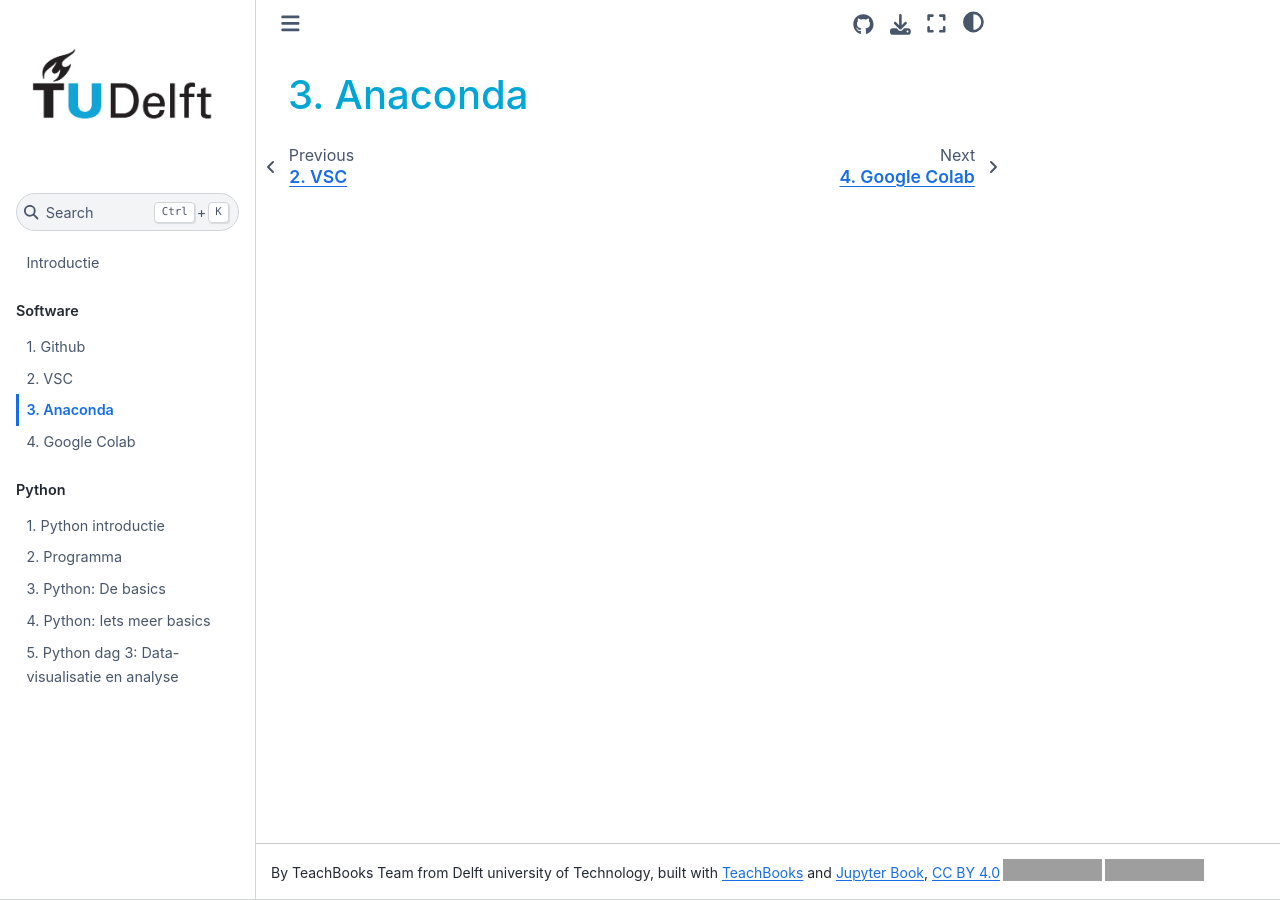
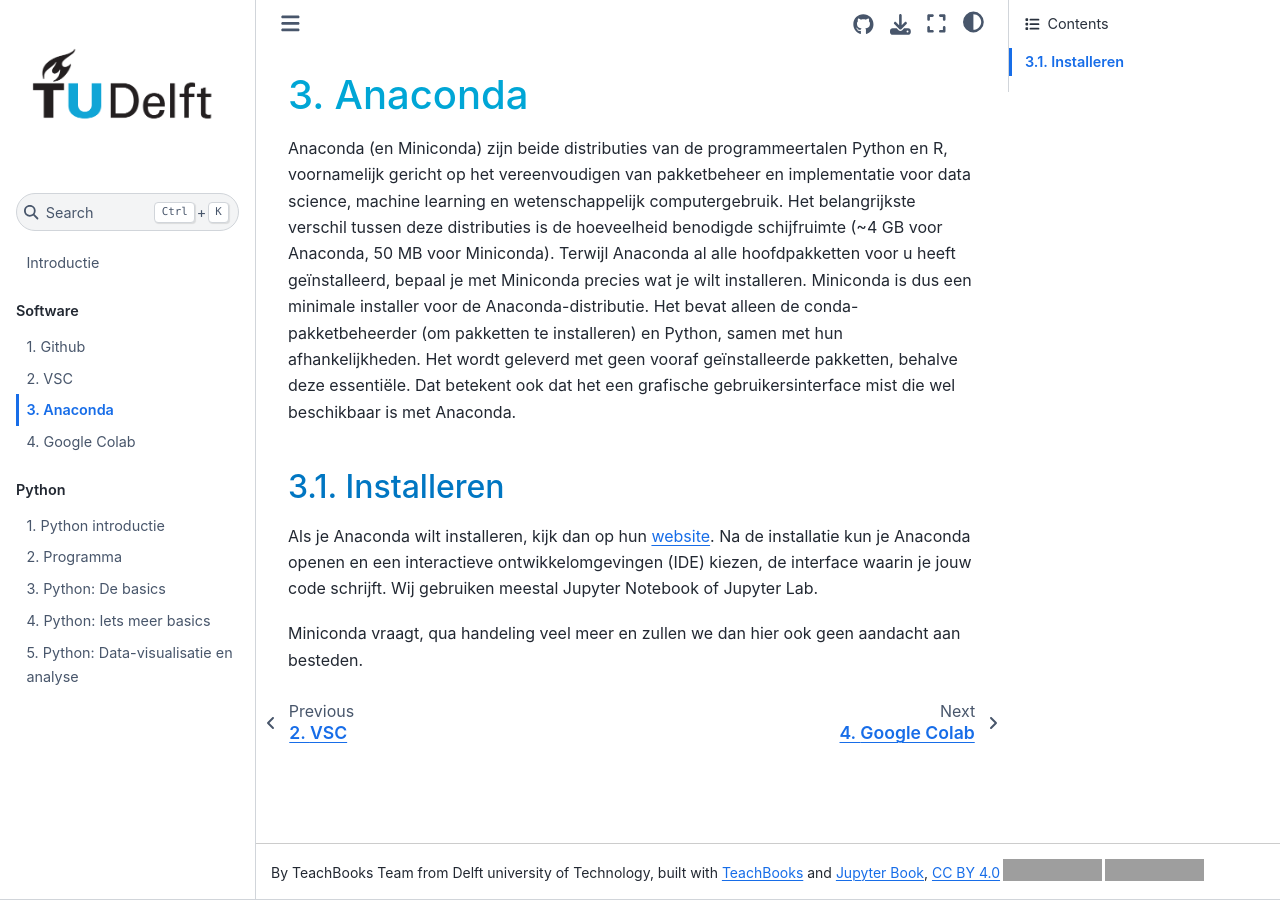
Before and after one commit to TUD-SEEd/betasteunpunt, a Jupyter Book: the page built from book/Software/Anaconda.md, in a window 1280 px wide. Built offline with Jupyter Book 1.0.4 settings and Sphinx 7.4.7 and the Sphinx Book theme 1.1.4, drawn with Linux system fonts in a browser that asks for light colours; comment, search, counter and statistics services are not loaded; grey boxes are pictures that could not be loaded.

Commit message:
update software

```diff
--- a/book/Software/Anaconda.md
+++ b/book/Software/Anaconda.md
@@ -1 +1,8 @@
 # Anaconda
+
+Anaconda (en Miniconda) zijn beide distributies van de programmeertalen Python en R, voornamelijk gericht op het vereenvoudigen van pakketbeheer en implementatie voor data science, machine learning en wetenschappelijk computergebruik. Het belangrijkste verschil tussen deze distributies is de hoeveelheid benodigde schijfruimte (~4 GB voor Anaconda, 50 MB voor Miniconda). Terwijl Anaconda al alle hoofdpakketten voor u heeft geïnstalleerd, bepaal je met Miniconda precies wat je wilt installeren. Miniconda is dus een minimale installer voor de Anaconda-distributie. Het bevat alleen de conda-pakketbeheerder (om pakketten te installeren) en Python, samen met hun afhankelijkheden. Het wordt geleverd met geen vooraf geïnstalleerde pakketten, behalve deze essentiële. Dat betekent ook dat het een grafische gebruikersinterface mist die wel beschikbaar is met Anaconda.
+
+## Installeren
+Als je Anaconda wilt installeren, kijk dan op hun [website](https://docs.anaconda.com/anaconda/install/). Na de installatie kun je Anaconda openen en een interactieve ontwikkelomgevingen (IDE) kiezen, de interface waarin je jouw code schrijft. Wij gebruiken meestal Jupyter Notebook of Jupyter Lab.
+
+Miniconda vraagt, qua handeling veel meer en zullen we dan hier ook geen aandacht aan besteden.
```
Also changed, not shown: book/Python/Python dag 3.ipynb, book/Python/Python dag 4.ipynb.
